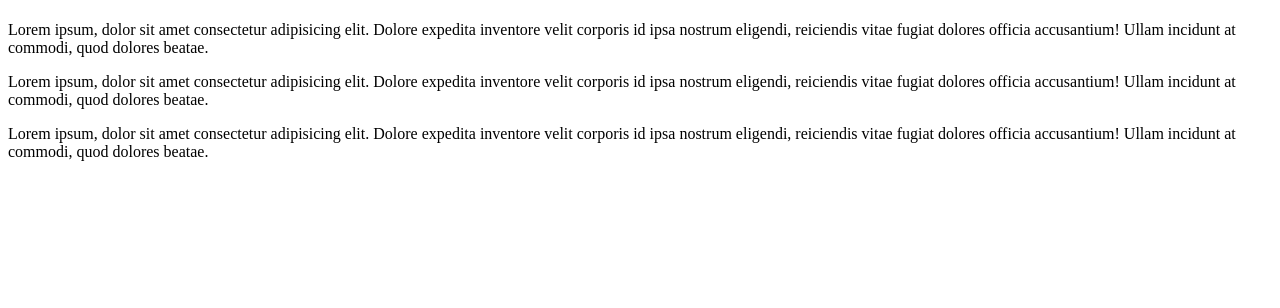
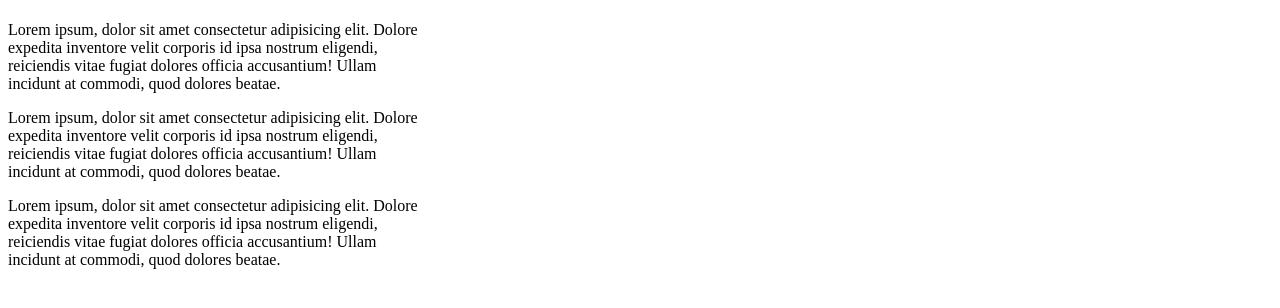
Before and after one commit to donthemed/coursera, a plain HTML site: page module2assignment/index.html in a window 1280 px wide. Drawn offline with Linux system fonts and the light colour scheme; files that its build step writes are made by us from their sources; the site is published under a folder, as on GitHub Pages, so addresses that start at the root find nothing.

Commit message:
intialcommit

```diff
--- a/module2assignment/index.html
+++ b/module2assignment/index.html
@@ -4,7 +4,7 @@
     <meta charset="UTF-8">
     <meta http-equiv="X-UA-Compatible" content="IE=edge">
     <meta name="viewport" content="width=device-width, initial-scale=1.0">
-    <link rel="stylesheet" href="/css/style.css">
+    <link rel="stylesheet" href="coursera/css/style.css">
     <title>Module 2 Assignment</title>
 </head>
 <body>
```
